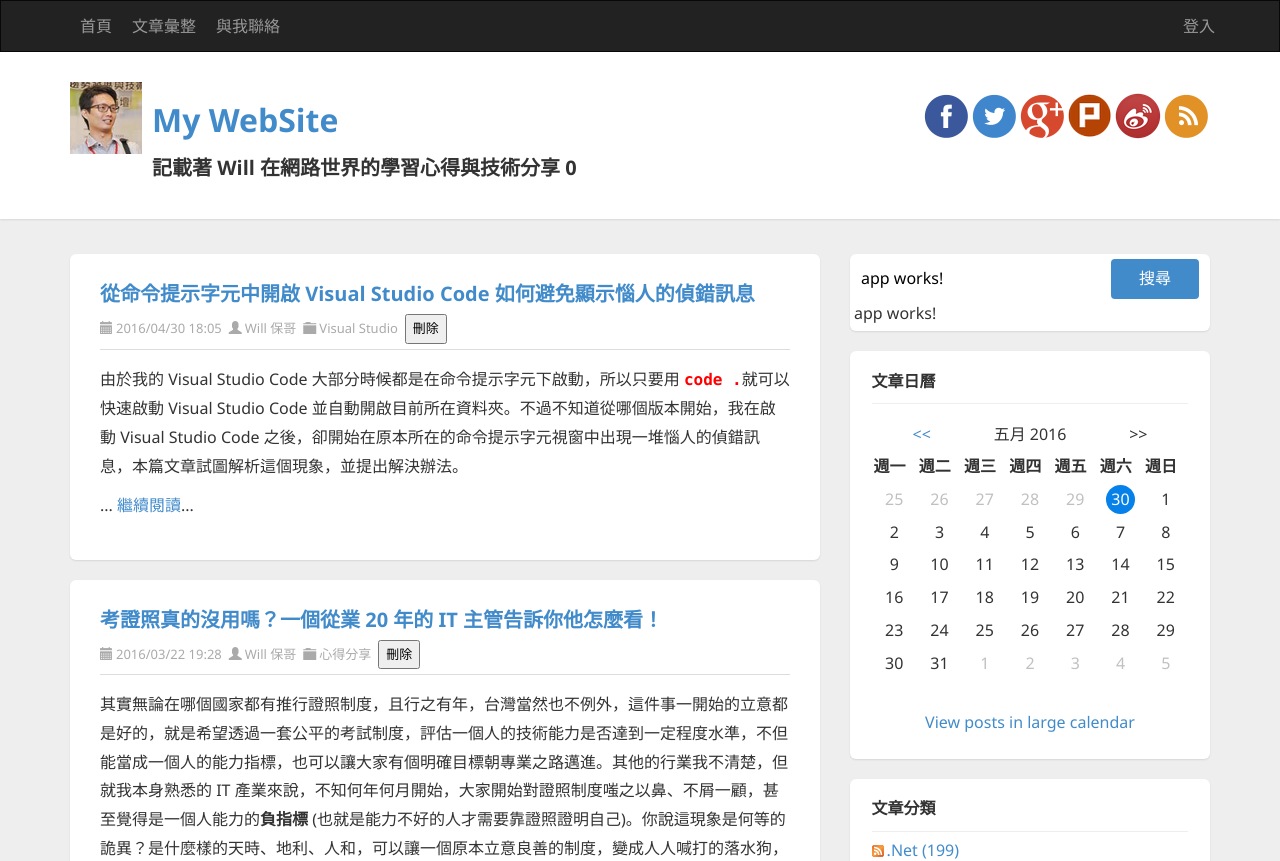
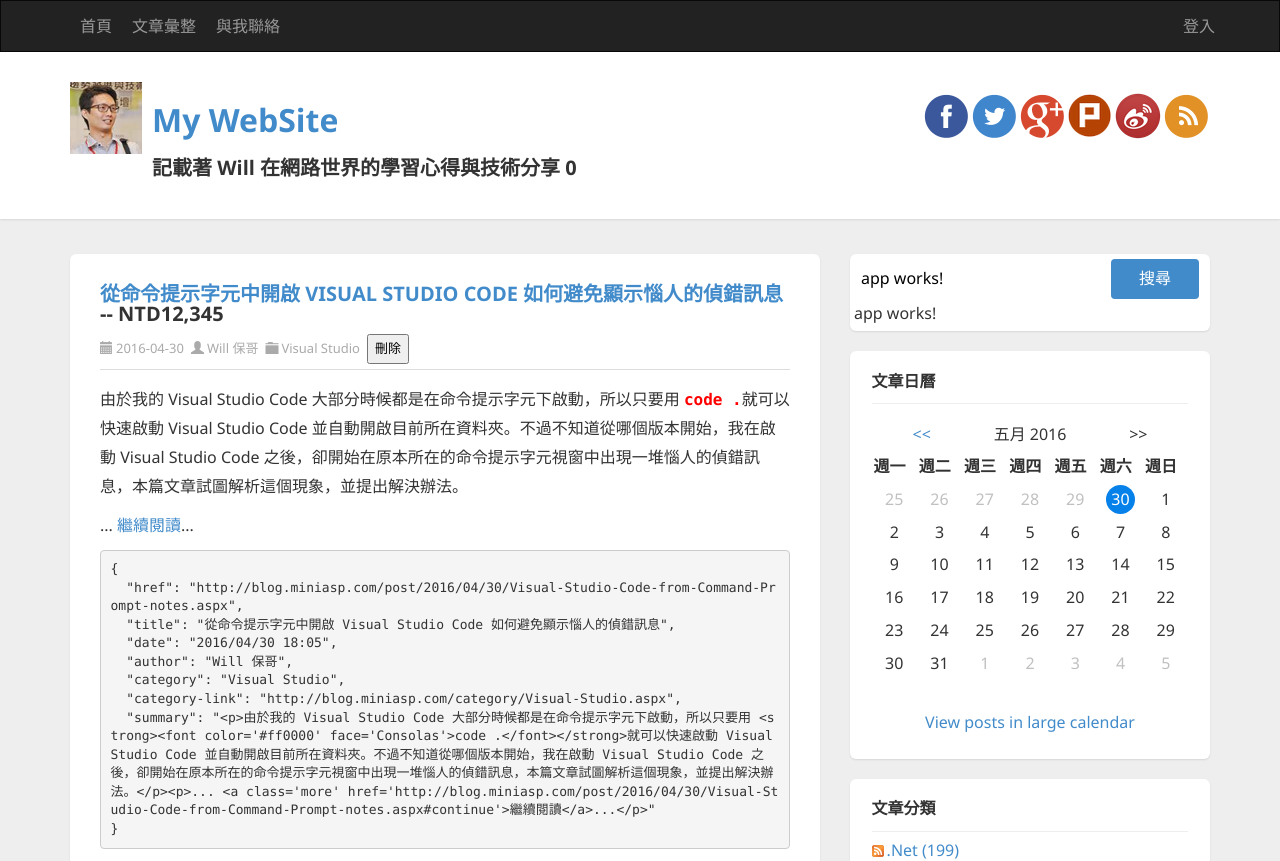
Before and after one commit to coolrare/demo0516, an Angular app: page / in a window 1280 px wide. Shown: the top 861 px of the page. Built offline with nearby package versions, Linux system fonts and the light colour scheme.

Commit message:
示範各種 Pipe 元件的用法

```diff
--- a/src/app/article/article.component.html
+++ b/src/app/article/article.component.html
@@ -2,10 +2,11 @@
   <header class="post-header">
     <h2 class="post-title"
       [class.highlight]="item.title.indexOf(this.keyword)>=0">
-      <a [href]="item.href">{{item.title}}</a>
+      <a [href]="item.href">{{item.title | uppercase}}</a>
+      -- {{ 12345 | currency:'NTD':true:'1.0-0' }}
     </h2>
     <div class="post-info clearfix">
-      <span class="post-date"><i class="glyphicon glyphicon-calendar"></i>{{item.date}}</span>
+      <span class="post-date"><i class="glyphicon glyphicon-calendar"></i>{{item.date | date:'yyyy-MM-dd'}}</span>
       <span class="post-author"><i class="glyphicon glyphicon-user"></i><a href="http://blog.miniasp.com/author/will.aspx">{{item.author}}</a></span>
       <span class="post-category"><i class="glyphicon glyphicon-folder-close"></i><a [href]="item['category-link']">{{item.category}}</a></span>
 
@@ -14,4 +15,5 @@
   </header>
   <section class="post-body text" [innerHTML]="item.summary">
   </section>
+  <pre>{{ item | json }}</pre>
 </article>
```
